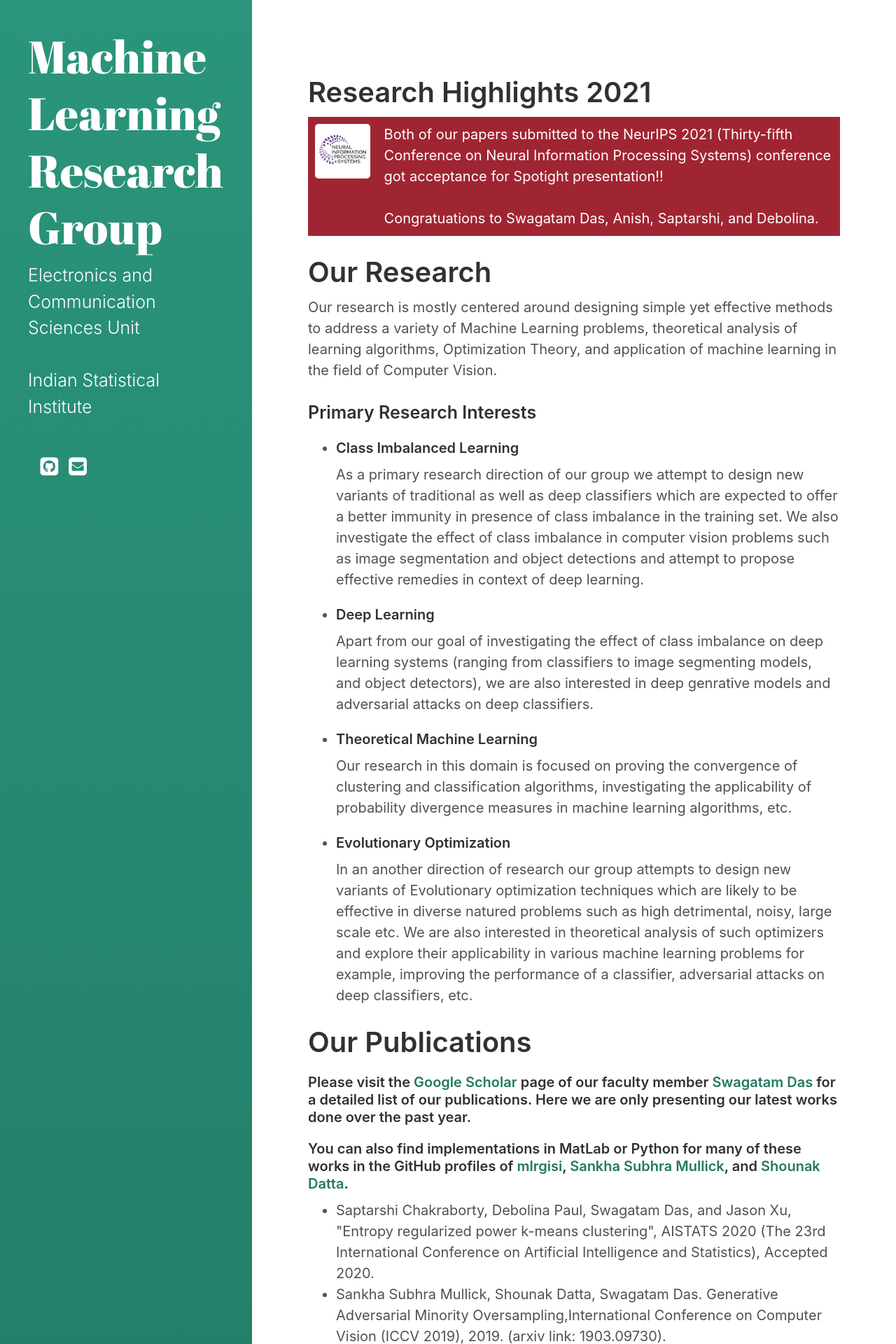
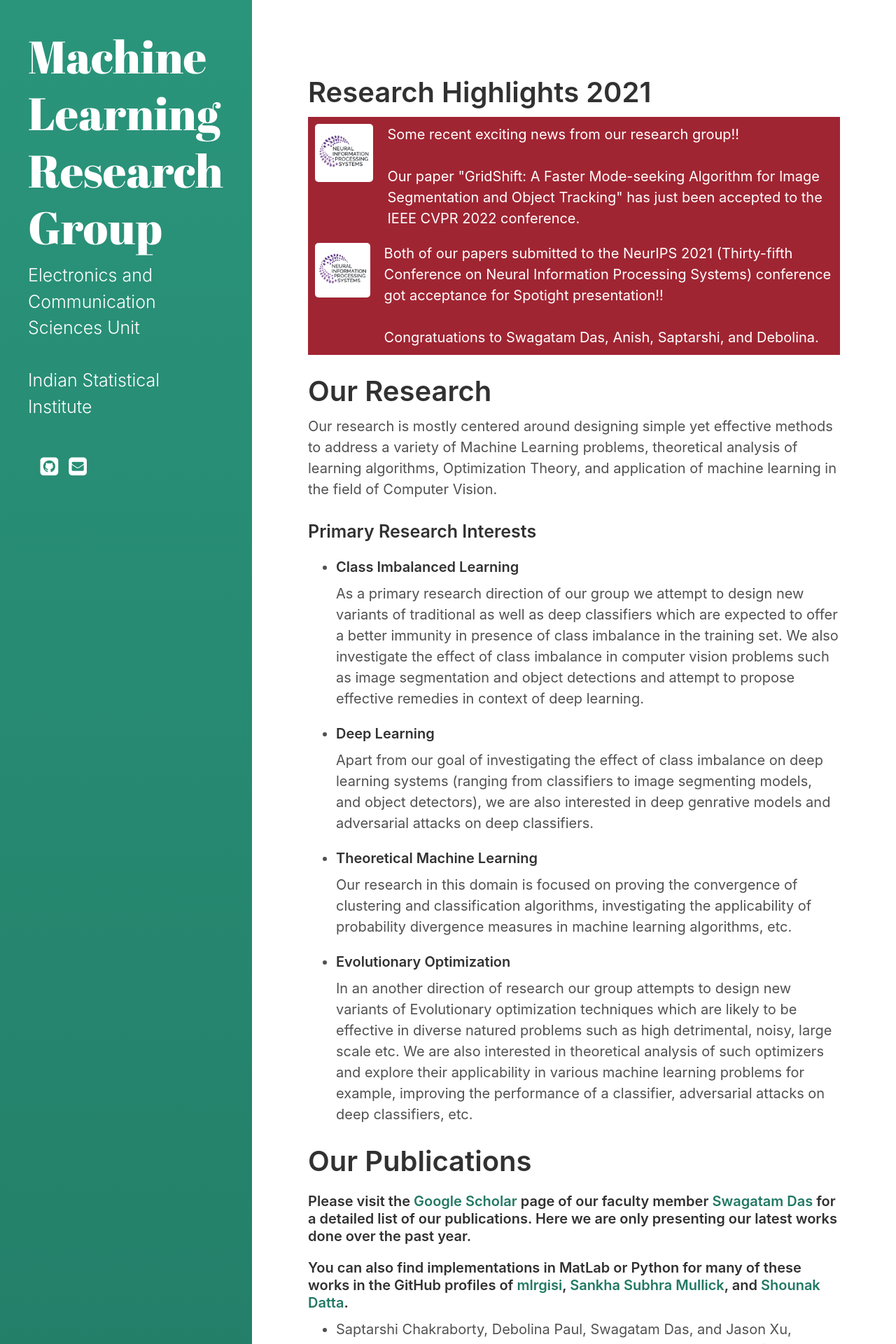
Before and after one commit to mlrgisi/mlrgisi.github.io, a Jekyll site: the page built from index.html, in a window 1280 px wide. Shown: the top 1920 px of the page at 70% size. Built offline with Jekyll 4.4.1, drawn with Linux system fonts in a browser that asks for light colours; the list of posts is cut into pages by our own code; a style sheet for code colours, icons or effects is not loaded; some of the changed text lies outside the part shown.

Commit message:
Update index.html

```diff
--- a/index.html
+++ b/index.html
@@ -39,6 +39,17 @@ title: Home
 
 
 <h1>Research Highlights 2021</h1>
+<div class="flex-container2">
+    <div style="flex-grow: 2">
+        <img src="nips.png" style="float:center;" width=200px>
+    </div>
+    <div style="flex-grow: 2">
+Some recent exciting news from our research group!!
+
+<br><br>Our paper "GridShift: A Faster Mode-seeking Algorithm for Image Segmentation and Object Tracking" has just been accepted to the IEEE CVPR 2022 conference.
+    </div>
+</div>
+
 <div class="flex-container2">
     <div style="flex-grow: 2">
         <img src="nips.png" style="float:center;" width=200px>
```
